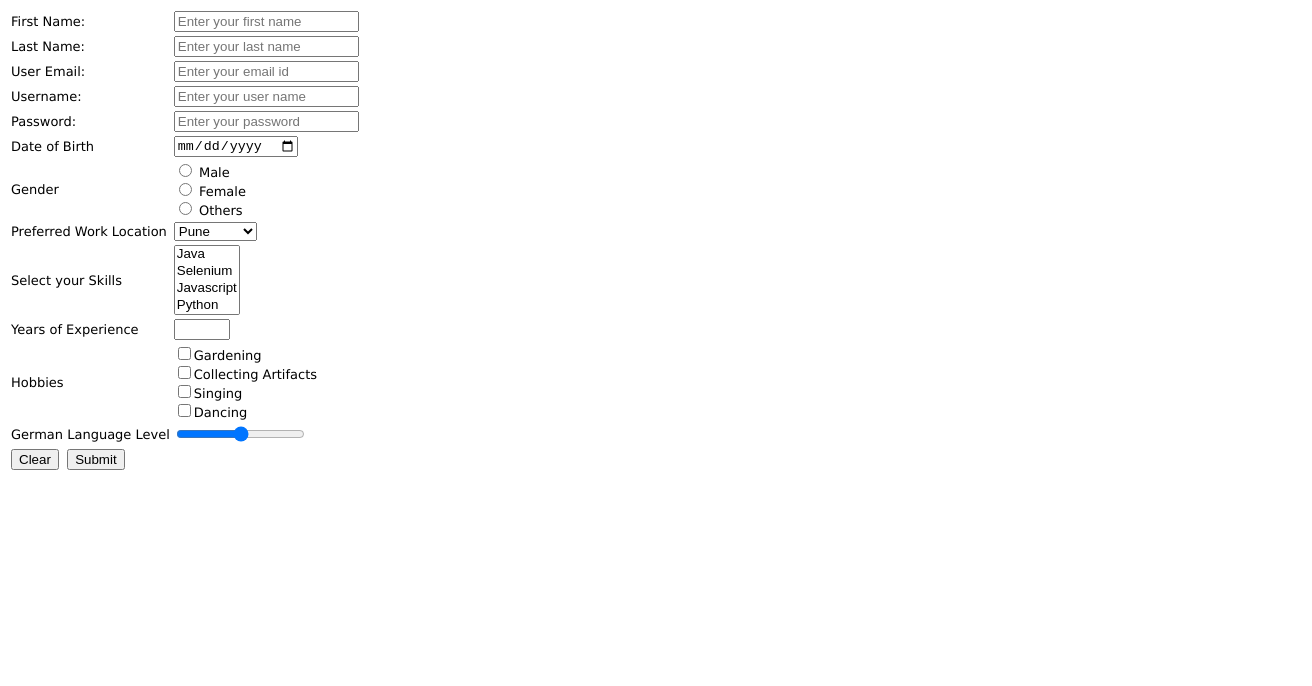
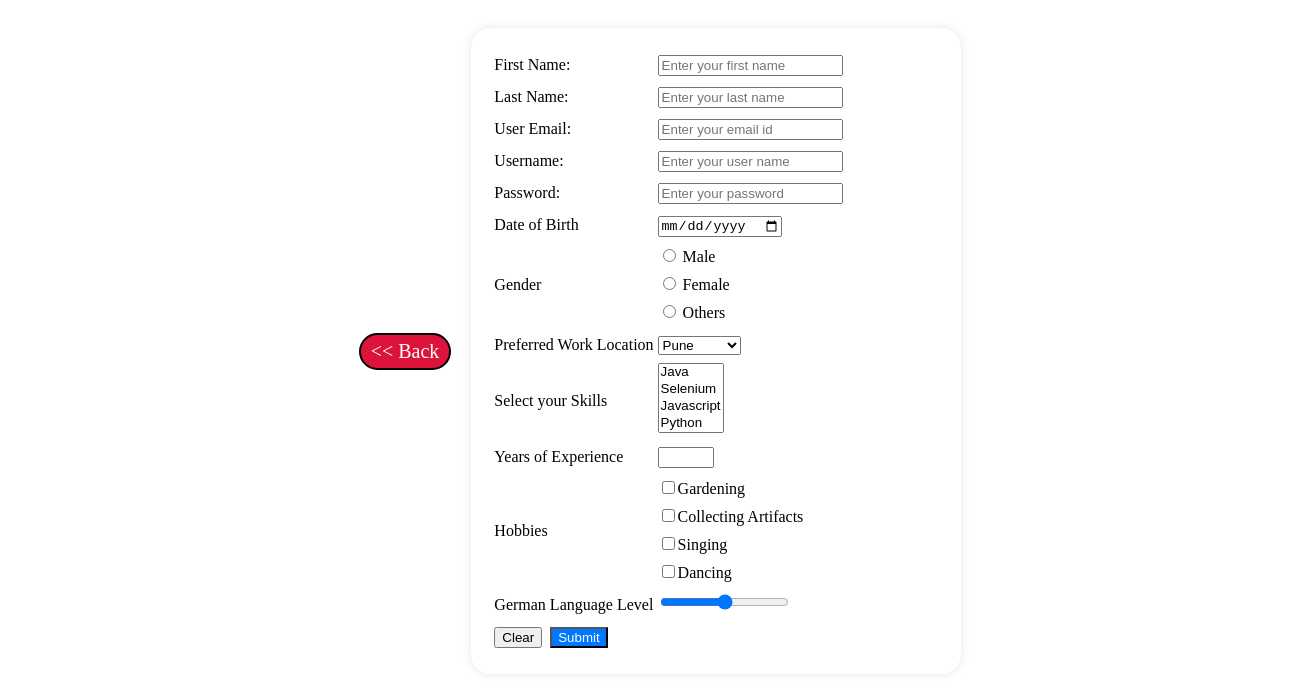
Before and after one commit to muthuviswanath/vvautopune, a plain HTML site: page html_css_js_xml/ContactForm.html in a window 1280 px wide. Shown: the whole page, 1312 px wide, since content can reach past the window. Drawn offline with Linux system fonts and the light colour scheme.

Commit message:
DAY_1_forms_style

```diff
--- a/html_css_js_xml/ContactForm.html
+++ b/html_css_js_xml/ContactForm.html
@@ -22,15 +22,51 @@ When clicked on Submit Button, it has to take to thankyou.html page
     <meta charset="UTF-8" />
     <meta name="viewport" content="width=device-width, initial-scale=1.0" />
     <title>Contact-Form</title>
+    <!--External Style Sheet-->
+    <link rel="stylesheet" href="style.css">
+    <!--Internal style Sheet-->
+    <style>
+        /*class = represent using .*/
+        /* id = represent using # */
+        /* tag = represent using tag name directly */
+        .container{
+            width: 100%;
+            display: flex;
+            justify-content: center;
+            align-items: center;
+            padding:20px;
+        }
+        .box{
+            background-color: #fff;
+            border-radius: 20px;
+            box-shadow: 0 0 10px rgba(0,0,0,0.1);
+            width: 450px;
+            padding: 20px;
+            line-height: 28px;
+        }
+        input[type="submit"]{
+            background-color: #0077ff;
+            color: white;
+        }
+        a{
+            text-decoration:none;
+            margin-right: 20px;
+            box-sizing: content-box;
+            background-color: crimson;
+            color: white;
+            font-size: 20px;
+            border: #000 2px solid;
+            border-radius: 30px;
+            padding: 5px 10px 5px 10px;
+        }
+    </style>
+
   </head>
   <body>
-    <div>
-      <div
-        style="
-          font-family: Verdana, Geneva, Tahoma, sans-serif;
-          font-size: small;
-        "
-      >
+    <!-- A style attribute along with the tag is calle as inline style sheet -->
+    <div class="container">
+        <a href="NewspaperFormat.html"><< Back</a>
+      <div class="box">
         <form action="thankyou.html" method="get">
           <table>
             <!-- First Row-->
```
Also changed, not shown: html_css_js_xml/NewspaperFormat.html (+1 -1 lines), html_css_js_xml/style.css (added).
